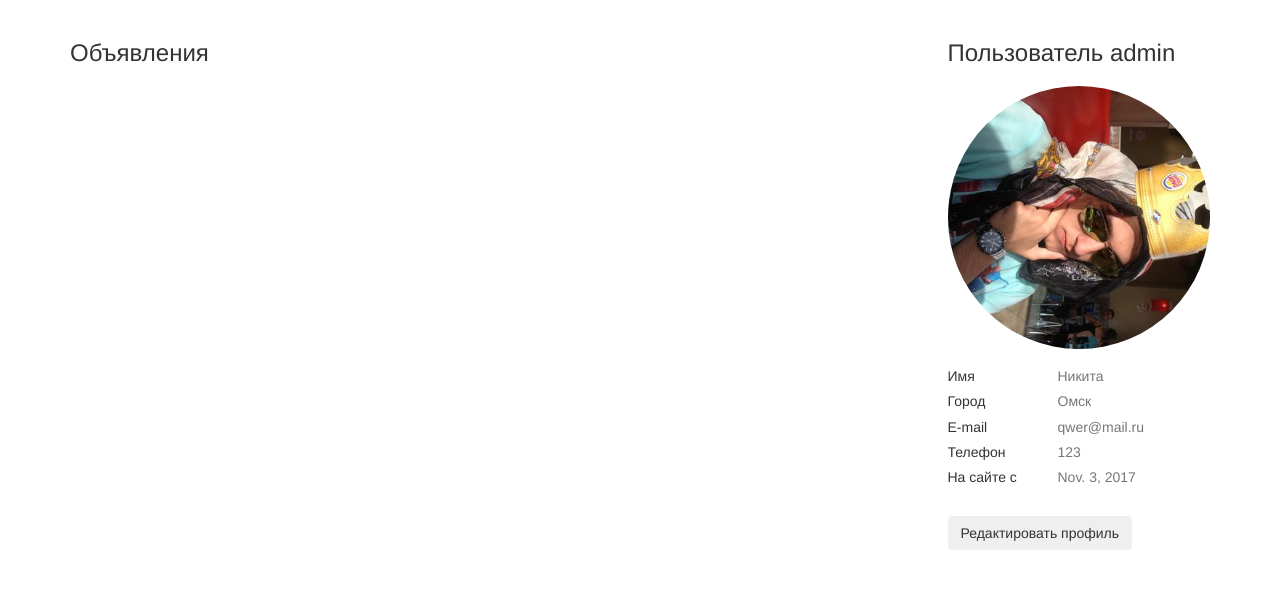
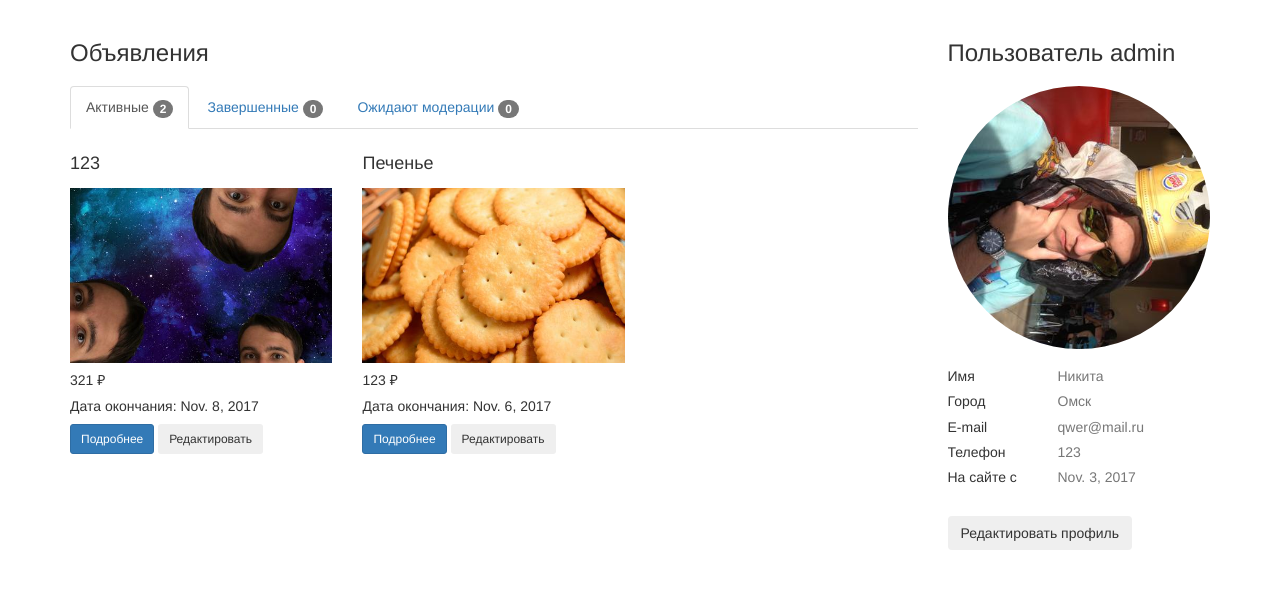
Before and after one commit to orangggenick/Board, a Django app: page /profile/1 in a window 1280 px wide. Shown: the part 52-641 px from the top of the page. Run offline with Django 3.2, Linux system fonts and the light colour scheme; a user stored in the database is signed in; data comes from the database, SQL or seed files in the repository; both versions use the stored data as it was after the commit; parts of the project's set-up code (start-up, migrations or seed data) failed here and were passed over; some libraries are stand-ins or nearby versions.

Commit message:
Profile page is completly done

```diff
--- a/App/Board/models.py
+++ b/App/Board/models.py
@@ -34,12 +34,17 @@ class Advertisement(models.Model):
     price = models.IntegerField(verbose_name=u'Цена', blank=True)
     photo = ResizedImageField(size=[500, 500], verbose_name=u'Фото', blank=True)
     description = models.TextField(verbose_name=u'Описание')
+    objects_in_box = models.IntegerField(verbose_name=u'Колиество товара в коробке')
+    boxes_count = models.IntegerField(verbose_name=u'Колиество коробок')
     category = models.CharField(max_length=100, choices=CATEGORY_SELECT, default='Не выбрано', verbose_name=u'Категория')
     city = models.CharField(max_length=20, choices=CITY_SELECT, default='Не выбрано', verbose_name=u'Город')
     public_date = models.DateField(auto_now=True, verbose_name=u'Дата публикации')
-    end_date = models.DateField(verbose_name=u'Дата окончания')
+    end_date = models.DateField(verbose_name=u'Дата окончания', blank=True)
     active = models.BooleanField(default=True, verbose_name=u'Активное объявление')
     moderated = models.BooleanField(default=False, verbose_name=u'Прошел модерацию')
+
+    def __str__(self):
+        return self.header
 
 
 class City(models.Model):
--- a/App/Board/templates/Board/main.html
+++ b/App/Board/templates/Board/main.html
@@ -31,7 +31,7 @@
                 <li>
                     <a class="dropdown-toggle" data-toggle="dropdown" aria-expanded="false">{{ request.user.profile.first_name }} <span class="caret"></span></a>
                     <ul class="dropdown-menu" role="menu">
-                        <li><a href="profile/{{ request.user.id }}">Профиль</a></li>
+                        <li><a href="/profile/{{ request.user.id }}">Профиль</a></li>
                         <li><a href="#">Подать объявление</a></li>
                         <li class="divider"></li>
                         <li><a href="/logout">Выйти</a></li>
--- a/App/Board/templates/Board/profile.html
+++ b/App/Board/templates/Board/profile.html
@@ -5,9 +5,81 @@
     <div class="row">
         <div class="col-md-9">
             <h3>Объявления</h3>
-            <div class="row">
-                <div class="col-md-12">
-
+            {% if user.id == request.user.id %}
+                <ul id="myTab" class="nav nav-tabs mt20">
+                    <li class="active"><a href="#active" data-toggle="tab">Активные <span class="badge">{{ active.count }}</span></a></li>
+                    <li class=""><a href="#end" data-toggle="tab">Завершенные <span class="badge">{{ end.count }}</span></a></li>
+                    <li class=""><a href="#waiting" data-toggle="tab">Ожидают модерации <span class="badge">{{ waiting.count }}</span></a></li>
+                </ul>
+            {% endif %}
+            <div class="row mt15">
+                <div id="myTabContent" class="tab-content">
+                    <div class="tab-pane active in" id="active">
+                        {% for advertisement in active reversed %}
+                            <div class="col-sm-4">
+                                <h4>{{ advertisement.header }}</h4>
+                                <img src="{{ advertisement.photo.url }}" class="img-responsive mt15">
+                                {% if advertisement.price %}
+                                    <h5>{{ advertisement.price }} ₽</h5>
+                                {% else %}
+                                    <h5>Цена не указана</h5>
+                                {% endif %}
+                                {% if user.id == request.user.id %}
+                                    {% if advertisement.end_date %}
+                                        <h5>Дата окончания: {{ advertisement.end_date }}</h5>
+                                    {% else %}
+                                        <h5>Бессрочное объявление</h5>
+                                    {% endif %}
+                                {% endif %}
+                                <button type="button" class="btn btn-primary btn-sm">Подробнее</button>
+                                {% if user.id == request.user.id %}
+                                    <button type="button" class="btn btn-secondary btn-sm">Редактировать</button>
+                                {% endif %}
+                            </div>
+                        {% endfor %}
+                    </div>
+                    {% if user.id == request.user.id %}
+                        <div class="tab-pane fade" id="end">
+                            {% for advertisement in end reversed %}
+                                <div class="col-sm-4">
+                                    <h4>{{ advertisement.header }}</h4>
+                                    <img src="{{ advertisement.photo.url }}" class="img-responsive mt15">
+                                    {% if advertisement.price %}
+                                        <h5>{{ advertisement.price }} ₽</h5>
+                                    {% else %}
+                                        <h5>Цена не указана</h5>
+                                    {% endif %}
+                                    {% if advertisement.end_date %}
+                                        <h5>Дата окончания: {{ advertisement.end_date }}</h5>
+                                    {% else %}
+                                        <h5>Бессрочное объявление</h5>
+                                    {% endif %}
+                                    <button type="button" class="btn btn-primary btn-sm">Сделать активным</button>
+                                    <button type="button" class="btn btn-secondary btn-sm">Редактировать</button>
+                                </div>
+                            {% endfor %}
+                        </div>
+                        <div class="tab-pane fade" id="waiting">
+                            {% for advertisement in waiting reversed %}
+                                <div class="col-sm-4">
+                                    <h4>{{ advertisement.header }}</h4>
+                                    <img src="{{ advertisement.photo.url }}" class="img-responsive mt15">
+                                    {% if advertisement.price %}
+                                        <h5>{{ advertisement.price }} ₽</h5>
+                                    {% else %}
+                                        <h5>Цена не указана</h5>
+                                    {% endif %}
+                                    {% if advertisement.end_date %}
+                                        <h5>Дата окончания: {{ advertisement.end_date }}</h5>
+                                    {% else %}
+                                        <h5>Бессрочное объявление</h5>
+                                    {% endif %}
+                                    <button type="button" class="btn btn-primary btn-sm">Подробнее</button>
+                                    <button type="button" class="btn btn-secondary btn-sm">Редактировать</button>
+                                </div>
+                            {% endfor %}
+                        </div>
+                    {% endif %}
                 </div>
             </div>
         </div>
--- a/App/Board/views.py
+++ b/App/Board/views.py
@@ -1,3 +1,4 @@
+import datetime
 from django.contrib import auth
 from django.contrib.auth.forms import UserCreationForm
 from django.contrib.auth.models import User
@@ -57,4 +58,12 @@ def logout(request):
 
 
 def profile(request, user_id):
-    return render(request, 'Board/profile.html', {'user':User.objects.get(id=user_id), 'advertisements': Advertisement.objects.filter(author_id=user_id)})
+    if int(user_id) == int(request.user.id):
+        advertisements = Advertisement.objects.filter(author_id=user_id)
+        active = advertisements.filter(moderated=True).filter(end_date__gt = datetime.datetime.now())
+        end = advertisements.filter(end_date__lte = datetime.datetime.now())
+        waining = advertisements.filter(moderated=False)
+        return render(request, 'Board/profile.html', {'user':User.objects.get(id=user_id), 'active':active, 'end':end, 'waiting':waining})
+    else:
+        active = Advertisement.objects.filter(author_id=user_id).filter(moderated=True).filter(end_date__gt=datetime.datetime.now())
+        return render(request, 'Board/profile.html', {'user':User.objects.get(id=user_id), 'active': active})
```
Also changed, not shown: App/Board/migrations/0005_auto_20171107_0353.py (added), App/Board/migrations/0006_auto_20171107_0418.py (added), App/db.sqlite3, media_cdn/002-e1487665955957.jpg (added), media_cdn/002-e1487665955957_KlDFFNc.jpg (added), media_cdn/DuhI9y4ESC8.jpg (added).
